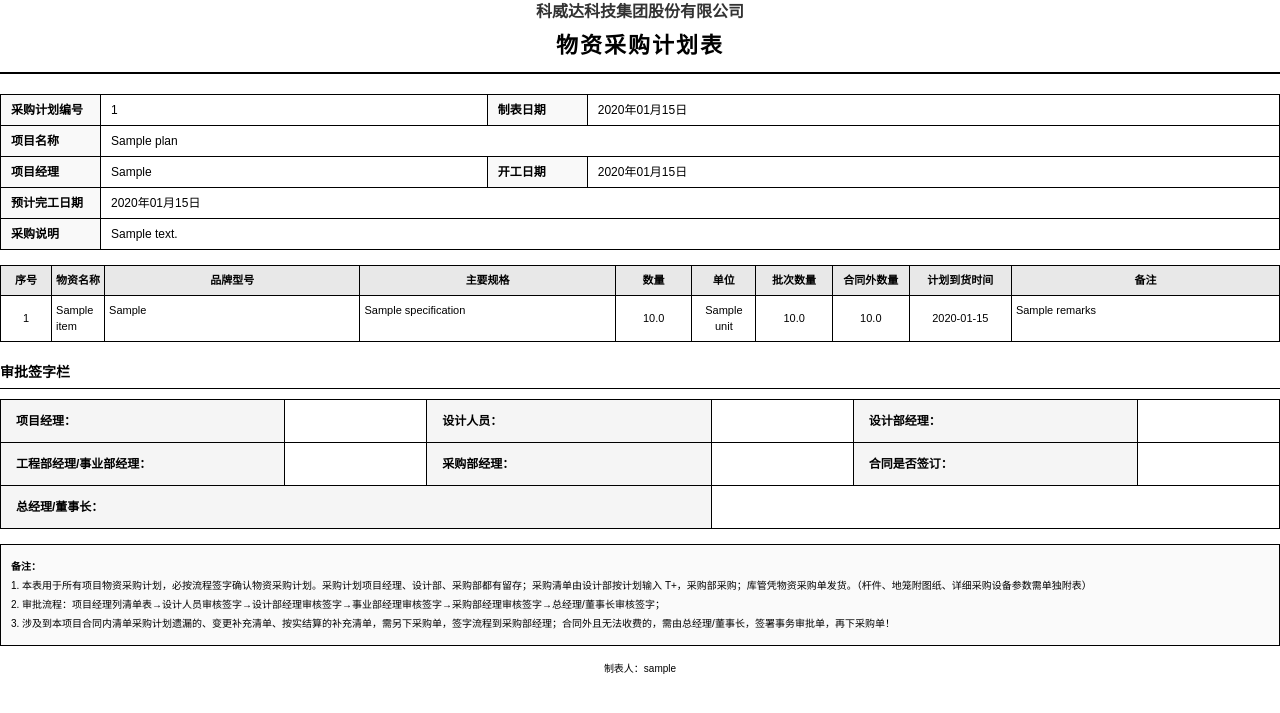
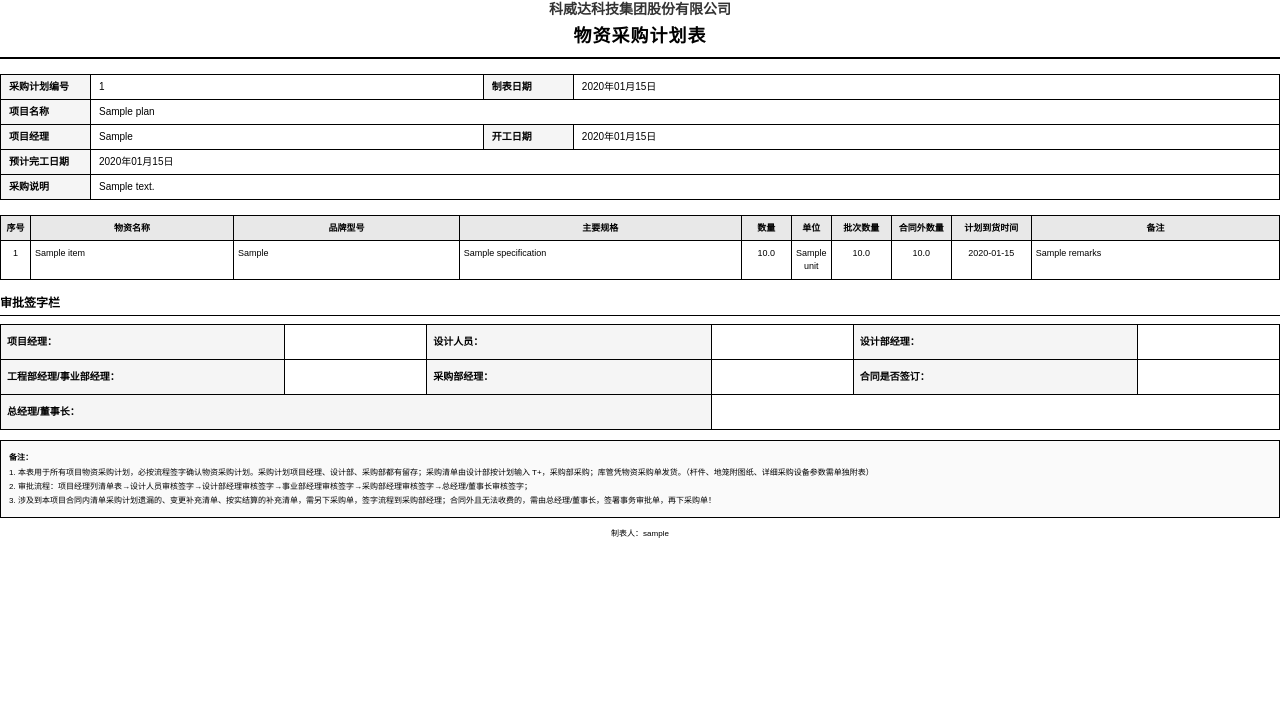
Before and after one commit to qianqianjie-999/procurement_v1.0, a Python web app: template app/templates/plan/plan_pdf.html in a window 1280 px wide. Shown: the top 713 px of the page. Run offline with Jinja, Linux system fonts and the light colour scheme; the template is opened without the code that fills it: most values are stand-ins (such as "Sample title", 1, 10 or a date in 2020).

Commit message:
fix: 修复 PDF 导出表格换行问题
- 添加 table-layout: fixed 强制固定列宽
- 所有单元格使用 word-break: break-all 强制换行
- 调整列宽百分比，确保长 URL 有足够空间
- 减小字体大小 (9px) 让内容更紧凑
- 所有单元格 vertical-align: top 从顶部对齐

Co-Authored-By: Claude Opus 4.6 <noreply@anthropic.com>

```diff
--- a/app/templates/plan/plan_pdf.html
+++ b/app/templates/plan/plan_pdf.html
@@ -17,30 +17,30 @@
 
         body {
             font-family: "SimSun", "Songti SC", "STSong", sans-serif;
-            font-size: 12px;
-            line-height: 1.5;
+            font-size: 10px;
+            line-height: 1.4;
             color: #000;
         }
 
         /* 标题样式 */
         .header {
             text-align: center;
-            margin-bottom: 20px;
+            margin-bottom: 15px;
             border-bottom: 2px solid #000;
-            padding-bottom: 10px;
+            padding-bottom: 8px;
         }
 
         .header .company-name {
-            font-size: 16px;
+            font-size: 14px;
             font-weight: bold;
             color: #333;
-            margin-bottom: 5px;
+            margin-bottom: 4px;
         }
 
         .header h1 {
-            font-size: 22px;
+            font-size: 18px;
             font-weight: bold;
-            letter-spacing: 2px;
+            letter-spacing: 1px;
         }
 
         /* 基本信息表格 */
@@ -52,107 +52,97 @@
 
         .info-table td {
             border: 1px solid #000;
-            padding: 6px 10px;
-            word-break: break-word;
+            padding: 5px 8px;
+            word-break: break-all;
             white-space: normal;
         }
 
         .info-table .label {
             font-weight: bold;
-            width: 100px;
-            background-color: #f9f9f9;
-            word-break: keep-all;
+            width: 90px;
+            background-color: #f5f5f5;
         }
 
         /* 物资明细表格 */
         .items-table {
             width: 100%;
             border-collapse: collapse;
-            margin-bottom: 20px;
-            font-size: 11px;
-            page-break-inside: auto;  /* 允许表格内部分页 */
+            margin-bottom: 15px;
+            font-size: 9px;
+            table-layout: fixed;
         }
 
         .items-table thead {
-            display: table-header-group;  /* 确保每页都显示表头 */
+            display: table-header-group;
         }
 
         .items-table tr {
-            page-break-inside: avoid;  /* 避免行被拆分 */
+            page-break-inside: avoid;
         }
 
         .items-table th,
         .items-table td {
             border: 1px solid #000;
             padding: 6px 4px;
-            text-align: center;
             word-wrap: break-word;
-            word-break: break-word;
+            word-break: break-all;
             white-space: normal;
-            vertical-align: middle;
+            vertical-align: top;
+            overflow-wrap: break-word;
         }
 
         .items-table th {
             background-color: #e8e8e8;
             font-weight: bold;
-            word-break: keep-all;
+            text-align: center;
         }
 
-        .items-table td.left-align {
+        .items-table td {
             text-align: left;
-            vertical-align: top;
-            word-wrap: break-word;
-            word-break: break-word;
-            white-space: normal;
         }
 
-        /* 列宽 */
-        .items-table .col-name { width: 4%; }
+        /* 列宽 - 使用固定宽度 */
+        .items-table .col-num { width: 30px; }
+        .items-table .col-name { width: 18%; }
         .items-table .col-brand { width: 20%; }
-        .items-table .col-spec { width: 20%; }
-        .items-table .col-quantity { width: 6%; }
-        .items-table .col-unit { width: 5%; }
-        .items-table .col-batch { width: 6%; }
-        .items-table .col-extra { width: 6%; }
-        .items-table .col-date { width: 8%; }
-        .items-table .col-remark { width: 25%; }
+        .items-table .col-spec { width: 25%; }
+        .items-table .col-qty { width: 50px; text-align: center; }
+        .items-table .col-unit { width: 40px; text-align: center; }
+        .items-table .col-batch { width: 60px; text-align: center; }
+        .items-table .col-extra { width: 60px; text-align: center; }
+        .items-table .col-date { width: 80px; text-align: center; }
+        .items-table .col-remark { width: 22%; }
 
         /* 签字栏 */
         .signature-section {
-            margin-top: 20px;
-            margin-bottom: 15px;
-            page-break-inside: avoid;  /* 避免签字栏被分页 */
-            break-inside: avoid;
+            margin-top: 15px;
+            page-break-inside: avoid;
         }
 
         .signature-title {
-            font-size: 14px;
+            font-size: 12px;
             font-weight: bold;
-            margin-bottom: 10px;
+            margin-bottom: 8px;
             border-bottom: 1px solid #000;
-            padding-bottom: 5px;
-            page-break-after: avoid;
+            padding-bottom: 4px;
         }
 
         .signature-grid {
             width: 100%;
             border-collapse: collapse;
-            page-break-inside: avoid;  /* 避免表格被分页 */
-            break-inside: avoid;
+            page-break-inside: avoid;
         }
 
         .signature-grid td {
             border: 1px solid #000;
-            padding: 12px 8px;
-            height: 40px;
+            padding: 10px 6px;
+            height: 35px;
         }
 
         .signature-grid .sig-label {
             font-weight: bold;
             width: 22%;
-            text-align: left;
             background-color: #f5f5f5;
-            padding-left: 15px;
         }
 
         .signature-grid .sig-space {
@@ -165,19 +155,26 @@
 
         /* 备注说明 */
         .gm-approval-note {
-            margin-top: 15px;
-            padding: 10px;
+            margin-top: 10px;
+            padding: 8px;
             border: 1px solid #000;
             background-color: #fafafa;
-            font-size: 10px;
+            font-size: 8px;
         }
 
         .gm-approval-note p {
-            margin: 4px 0;
+            margin: 3px 0;
         }
 
         .gm-approval-note strong {
             font-weight: bold;
+        }
+
+        /* 页脚 */
+        .footer {
+            margin-top: 10px;
+            font-size: 8px;
+            text-align: center;
         }
     </style>
 </head>
@@ -222,11 +219,11 @@
     <table class="items-table">
         <thead>
             <tr>
-                <th class="col-name">序号</th>
+                <th class="col-num">序号</th>
                 <th class="col-name">物资名称</th>
                 <th class="col-brand">品牌型号</th>
                 <th class="col-spec">主要规格</th>
-                <th class="col-quantity">数量</th>
+                <th class="col-qty">数量</th>
                 <th class="col-unit">单位</th>
                 <th class="col-batch">批次数量</th>
                 <th class="col-extra">合同外数量</th>
@@ -237,16 +234,16 @@
         <tbody>
             {% for item in items %}
             <tr>
-                <td>{{ loop.index }}</td>
-                <td class="left-align">{{ item.item_name or '-' }}</td>
-                <td class="left-align">{{ item.brand_model or '-' }}</td>
-                <td class="left-align">{{ item.specification or '-' }}</td>
-                <td>{{ "%.1f"|format(item.quantity|default(0)) }}</td>
-                <td>{{ item.unit or '-' }}</td>
-                <td>{{ "%.1f"|format(item.batch_quantity) if item.batch_quantity else '-' }}</td>
-                <td>{{ "%.1f"|format(item.extra_contract_quantity) if item.extra_contract_quantity else '-' }}</td>
-                <td>{{ item.required_date.strftime('%Y-%m-%d') if item.required_date else '-' }}</td>
-                <td class="left-align">{{ item.remarks or '-' }}</td>
+                <td style="text-align: center;">{{ loop.index }}</td>
+                <td>{{ item.item_name or '-' }}</td>
+                <td>{{ item.brand_model or '-' }}</td>
+                <td>{{ item.specification or '-' }}</td>
+                <td style="text-align: center;">{{ "%.1f"|format(item.quantity|default(0)) }}</td>
+                <td style="text-align: center;">{{ item.unit or '-' }}</td>
+                <td style="text-align: center;">{{ "%.1f"|format(item.batch_quantity) if item.batch_quantity else '-' }}</td>
+                <td style="text-align: center;">{{ "%.1f"|format(item.extra_contract_quantity) if item.extra_contract_quantity else '-' }}</td>
+                <td style="text-align: center;">{{ item.required_date.strftime('%Y-%m-%d') if item.required_date else '-' }}</td>
+                <td>{{ item.remarks or '-' }}</td>
             </tr>
             {% endfor %}
         </tbody>
@@ -288,7 +285,7 @@
     </div>
 
     <!-- 页脚 -->
-    <div style="margin-top: 15px; font-size: 10px; text-align: center;">
+    <div class="footer">
         <p>制表人：{{ plan.creator.username if plan.creator else '-' }}</p>
     </div>
 </body>
```
